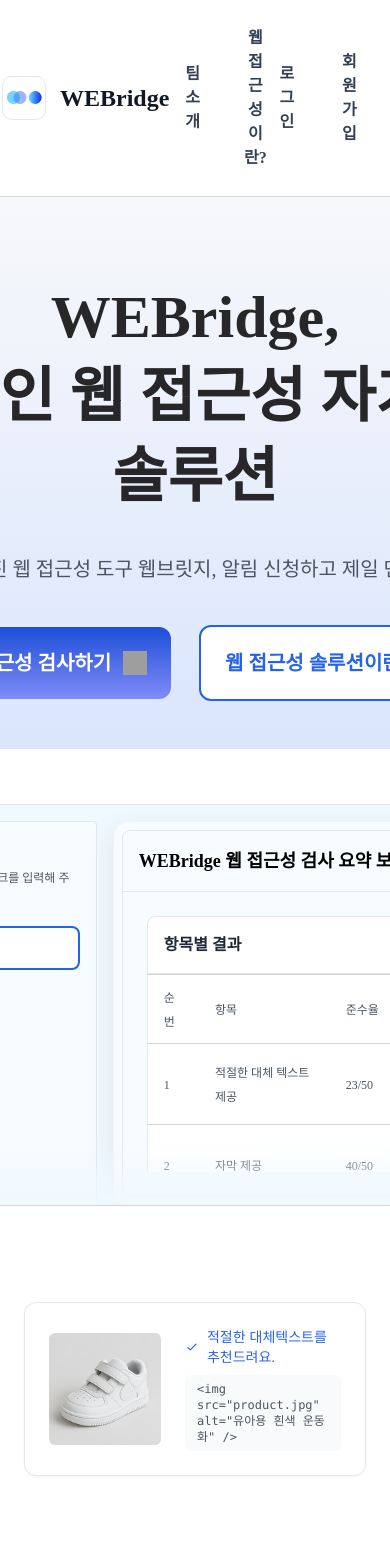
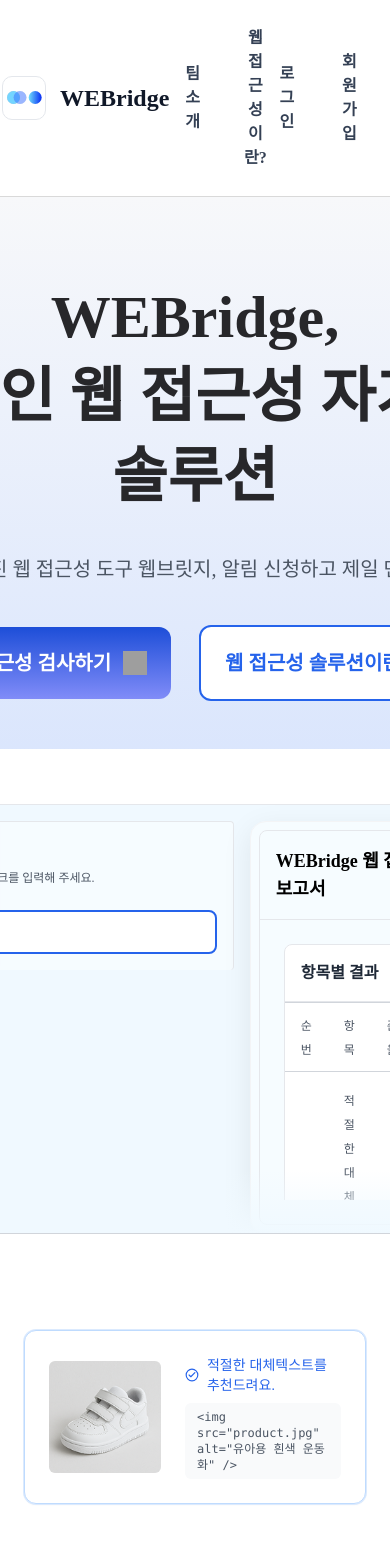
Before and after one commit to inable-it/webridge-frontend, a React (Vite) app: page / in a window 390 px wide. Shown: the top 1568 px of the page. Built offline with nearby package versions, Linux system fonts and the light colour scheme; grey boxes are pictures that could not be loaded.

Commit message:
style: :iphone: 홈페이지 애니메이션 수정

```diff
--- a/src/pages/Homepage.tsx
+++ b/src/pages/Homepage.tsx
@@ -1,7 +1,7 @@
 import { useNavigate } from "react-router-dom";
 import { FadeInSection } from "@/components/common/FadeInSection";
 import ArrowRightIcon from "@/assets/icons/ArrowRightIcon.svg";
-import { useEffect, useState } from "react";
+import { useEffect, useRef, useState } from "react";
 
 // 타입 정의
 interface TableItem {
@@ -227,34 +227,120 @@
   </div>
 );
 
-const ReportPreviewSection = () => (
-  <div className="relative w-full overflow-hidden rounded-t-2xl bg-sky-50">
+const ReportPreviewSection = () => {
+  const [showHeader, setShowHeader] = useState(false);
+  const [showLeft, setShowLeft] = useState(false);
+  const [showRight, setShowRight] = useState(false);
+
+  const playedRef = useRef(false);
+  const rootRef = useRef<HTMLDivElement>(null);
+
+  useEffect(() => {
+    const el = rootRef.current;
+    if (!el) return;
+
+    // 뷰포트에 들어오면 한 번만 재생
+    const io = new IntersectionObserver(
+      ([entry]) => {
+        if (entry.isIntersecting && !playedRef.current) {
+          playedRef.current = true;
+          setTimeout(() => setShowHeader(true), 60); // 1) 헤더
+          setTimeout(() => setShowLeft(true), 380); // 2) 왼쪽 카드
+          setTimeout(() => setShowRight(true), 760); // 3) 오른쪽 카드
+        }
+      },
+      { threshold: 0.3 }
+    );
+
+    io.observe(el);
+    return () => io.disconnect();
+  }, []);
+
+  return (
+    <div
+      ref={rootRef}
+      className="relative w-full overflow-hidden rounded-t-2xl bg-sky-50"
+    >
+      {/* 헤더: 위에서 아래로 페이드/슬라이드 */}
+      <div
+        className={[
+          "transition-all duration-700 ease-out transform",
+          showHeader ? "opacity-100 translate-y-0" : "opacity-0 -translate-y-4",
+        ].join(" ")}
+      >
         <ReportHeader />
+      </div>
+
+      {/* 본문 2열: 좌 → 우 순차 등장 */}
       <div className="flex flex-row gap-4 px-4 pt-4">
+        <div
+          className={[
+            "transition-all duration-700 ease-out transform",
+            showLeft ? "opacity-100 translate-x-0" : "opacity-0 -translate-x-6",
+          ].join(" ")}
+        >
           <AccessibilityTestPanel />
+        </div>
+
+        <div
+          className={[
+            "transition-all duration-700 ease-out transform",
+            showRight ? "opacity-100 translate-x-0" : "opacity-0 translate-x-6",
+          ].join(" ")}
+        >
           <ResultsTablePanel />
         </div>
+      </div>
+
+      {/* 바닥 그라데이션/라인 */}
       <div className="absolute bottom-0 left-0 right-0 h-16 pointer-events-none bg-gradient-to-t from-sky-50 to-transparent" />
       <div className="absolute bottom-0 left-0 right-0 h-px bg-gray-300" />
     </div>
   );
+};
 
 // Feature 구성 - 이미지처럼 좌우 2열 (상: 카드+텍스트, 하: 텍스트+이미지)
-const AlternativeTextDemo = () => {
+const StatusIcon = ({ ok }: { ok: boolean }) =>
+  ok ? (
+    <svg className="w-5 h-5 text-blue-600" viewBox="0 0 24 24" fill="none">
+      <circle cx="12" cy="12" r="10" stroke="currentColor" strokeWidth="2" />
+      <path
+        d="M7 12l3 3 7-7"
+        stroke="currentColor"
+        strokeWidth="2"
+        strokeLinecap="round"
+        strokeLinejoin="round"
+      />
+    </svg>
+  ) : (
+    <svg className="w-5 h-5 text-rose-500" viewBox="0 0 24 24" fill="none">
+      <circle cx="12" cy="12" r="10" stroke="currentColor" strokeWidth="2" />
+      <path
+        d="M12 7v6m0 4h.01"
+        stroke="currentColor"
+        strokeWidth="2"
+        strokeLinecap="round"
+      />
+    </svg>
+  );
+
+const AlternativeTextDemo = ({ variant }: { variant: "good" | "bad" }) => {
   const [mounted, setMounted] = useState(false);
   useEffect(() => {
-    const t = setTimeout(() => setMounted(true), 30);
+    const t = setTimeout(() => setMounted(true), 20);
     return () => clearTimeout(t);
-  }, []);
+  }, [variant]);
+
+  const isGood = variant === "good";
 
   return (
-    <div className="flex justify-center flex-1 lg:justify-start">
     <div
       className={[
-          "flex items-center w-full max-w-xl p-6 bg-white border border-gray-200 rounded-xl shadow-sm",
-          "transform transition-all duration-700 ease-out",
-          "hover:scale-[1.01] hover:shadow-md",
-          mounted ? "opacity-100 translate-y-0" : "opacity-0 translate-y-4",
+        "flex items-center w-full max-w-xl p-6 rounded-xl shadow-sm border transition-all duration-500 ease-out bg-white",
+        isGood
+          ? "border-blue-200 ring-1 ring-blue-100"
+          : "border-rose-200 ring-1 ring-rose-100",
+        mounted ? "opacity-100 translate-y-0" : "opacity-0 translate-y-2",
       ].join(" ")}
     >
       <img
@@ -263,25 +349,22 @@
         className="object-cover rounded-md h-28 w-28"
       />
       <div className="flex flex-col gap-1 ml-6">
-          <div className="flex items-center gap-2 text-sm font-medium text-blue-600">
-            <svg
-              className="w-5 h-5"
-              fill="none"
-              viewBox="0 0 24 24"
-              stroke="currentColor"
-              strokeWidth={2}
+        <div
+          className={[
+            "flex items-center gap-2 text-sm font-medium",
+            isGood ? "text-blue-600" : "text-rose-500",
+          ].join(" ")}
         >
-              <path
-                strokeLinecap="round"
-                strokeLinejoin="round"
-                d="M5 13l4 4L19 7"
-              />
-            </svg>
-            적절한 대체텍스트를 추천드려요.
+          <StatusIcon ok={isGood} />
+          {isGood
+            ? "적절한 대체텍스트를 추천드려요."
+            : "대체텍스트가 적절하지 않습니다."}
         </div>
+
         <div className="mt-1 rounded-md bg-gray-50 px-3 py-1.5 font-mono text-xs text-gray-600">
-            {`<img src="product.jpg" alt="유아용 흰색 운동화" />`}
-          </div>
+          {isGood
+            ? `<img src="product.jpg" alt="유아용 흰색 운동화" />`
+            : `<img src="product.jpg" alt="" />`}
         </div>
       </div>
     </div>
@@ -318,6 +401,69 @@
   </button>
 );
 
+// Feature Section (번갈아 표시)
+const FeatureSectionAnimated = () => {
+  const sectionRef = useRef<HTMLDivElement>(null);
+  const [variant, setVariant] = useState<"good" | "bad">("bad"); // 시작 상태
+  const visibleRef = useRef(false);
+
+  useEffect(() => {
+    const el = sectionRef.current;
+    if (!el) return;
+    const io = new IntersectionObserver(
+      ([entry]) => {
+        // 보임 상태로 "진입"할 때만 토글 (머무는 동안 반복 토글 방지)
+        if (entry.isIntersecting && !visibleRef.current) {
+          visibleRef.current = true;
+          setVariant((v) => (v === "good" ? "bad" : "good"));
+        } else if (!entry.isIntersecting && visibleRef.current) {
+          visibleRef.current = false;
+        }
+      },
+      { threshold: 0.35 }
+    );
+    io.observe(el);
+    return () => io.disconnect();
+  }, []);
+
+  return (
+    <section ref={sectionRef} className={STYLES.section.feature}>
+      <div className="grid w-full grid-cols-1 mx-auto max-w-7xl place-items-start gap-x-24 gap-y-28 lg:grid-cols-2">
+        {/* 상단 왼쪽: (토글되는) 카드 */}
+        <FadeInSection>
+          {/* key로 재마운트 → 자연스러운 페이드/슬라이드 */}
+          <AlternativeTextDemo key={variant} variant={variant} />
+        </FadeInSection>
+
+        {/* 상단 오른쪽: 텍스트 */}
+        <FadeInSection>
+          <FeatureText
+            title={"한 번의 클릭으로\n웹 접근성 진단부터 개선까지"}
+            description={
+              "웹 접근성에 특화된 AI 솔루션 WEBridge는\n한 번의 클릭으로 비싸고 복잡한 컨설팅 없이도,\n웹 접근성을 쉽게 준수할 수 있습니다."
+            }
+          />
+        </FadeInSection>
+
+        {/* 하단 왼쪽: 텍스트 */}
+        <FadeInSection>
+          <FeatureText
+            title={"최소의 리소스로,\n웹 접근성 진단부터 개선까지"}
+            description={
+              "웹 접근성에 특화된 AI 솔루션 WEBridge는\n무엇이 잘못되었고, 어떻게 고쳐야 할지\n명확한 리포트와 함께 수정 가이드를 제공합니다."
+            }
+          />
+        </FadeInSection>
+
+        {/* 하단 오른쪽: 리포트 카드(정적 이미지) */}
+        <FadeInSection>
+          <img src="/slide2.2.png" alt="접근성 리포트 샘플" />
+        </FadeInSection>
+      </div>
+    </section>
+  );
+};
+
 // 메인 HomePage 컴포넌트
 export const HomePage = () => {
   const navigate = useNavigate();
@@ -348,39 +494,7 @@
       </section>
 
       {/* Feature Section (1번 이미지 레이아웃) */}
-      <section className={STYLES.section.feature}>
-        <div className="grid w-full grid-cols-1 mx-auto max-w-7xl place-items-start gap-x-24 gap-y-28 lg:grid-cols-2">
-          {/* 상단 왼쪽: 카드 */}
-          <FadeInSection>
-            <AlternativeTextDemo />
-          </FadeInSection>
-
-          {/* 상단 오른쪽: 텍스트 */}
-          <FadeInSection>
-            <FeatureText
-              title={"한 번의 클릭으로\n웹 접근성 진단부터 개선까지"}
-              description={
-                "웹 접근성에 특화된 AI 솔루션 WEBridge는\n한 번의 클릭으로 비싸고 복잡한 컨설팅 없이도,\n웹 접근성을 쉽게 준수할 수 있습니다."
-              }
-            />
-          </FadeInSection>
-
-          {/* 하단 왼쪽: 텍스트 */}
-          <FadeInSection>
-            <FeatureText
-              title={"최소의 리소스로,\n웹 접근성 진단부터 개선까지"}
-              description={
-                "웹 접근성에 특화된 AI 솔루션 WEBridge는\n무엇이 잘못되었고, 어떻게 고쳐야 할지\n명확한 리포트와 함께 수정 가이드를 제공합니다."
-              }
-            />
-          </FadeInSection>
-
-          {/* 하단 오른쪽: 리포트 카드 */}
-          <FadeInSection>
-            <img src="/slide2.2.png" alt="접근성 리포트 샘플" />
-          </FadeInSection>
-        </div>
-      </section>
+      <FeatureSectionAnimated />
 
       {/* CTA Section */}
       <section className={STYLES.section.cta}>
```
Lines whose indentation alone changed are shown as unchanged.
